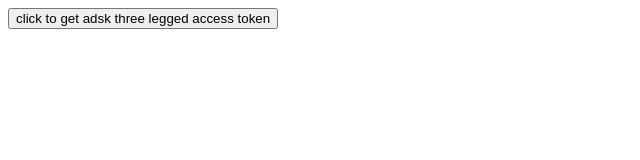
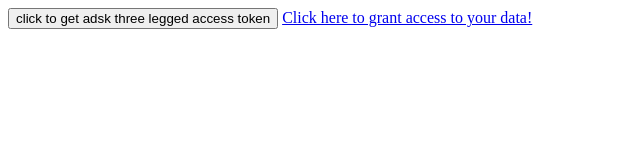
Before and after one commit to galibhassan/adsk-three-legged-token-test, a plain HTML site: page index.html in a window 1280 px wide. Shown: the whole page, without its empty margins (0-640 px from the left). Drawn offline with Linux system fonts and the light colour scheme.

Commit message:
add app details

```diff
--- a/index.html
+++ b/index.html
@@ -8,12 +8,15 @@
 </head>
 <body>
   <button id="myButton"> click to get adsk three legged access token </button>
-
+  <a href="https://developer.api.autodesk.com/authentication/v1/authorize
+  ?response_type=token&client_id=YVbOheY5DtBn9Iusa1AUGsloVlXObpNs&client_secret=DTl9VNOGeYnKYhLu&redirect_uri=http%3A%2F%2Fsampleapp.com%2Foauth2%2Fcallback&scope=data:read">Click here to grant access to your data!</a>
   <script>
     var myButton = document.getElementById('myButton');
     myButton.addEventListener('click', function(){
       console.log('click');
     })
+
+
   </script>
 
 </body>
```
